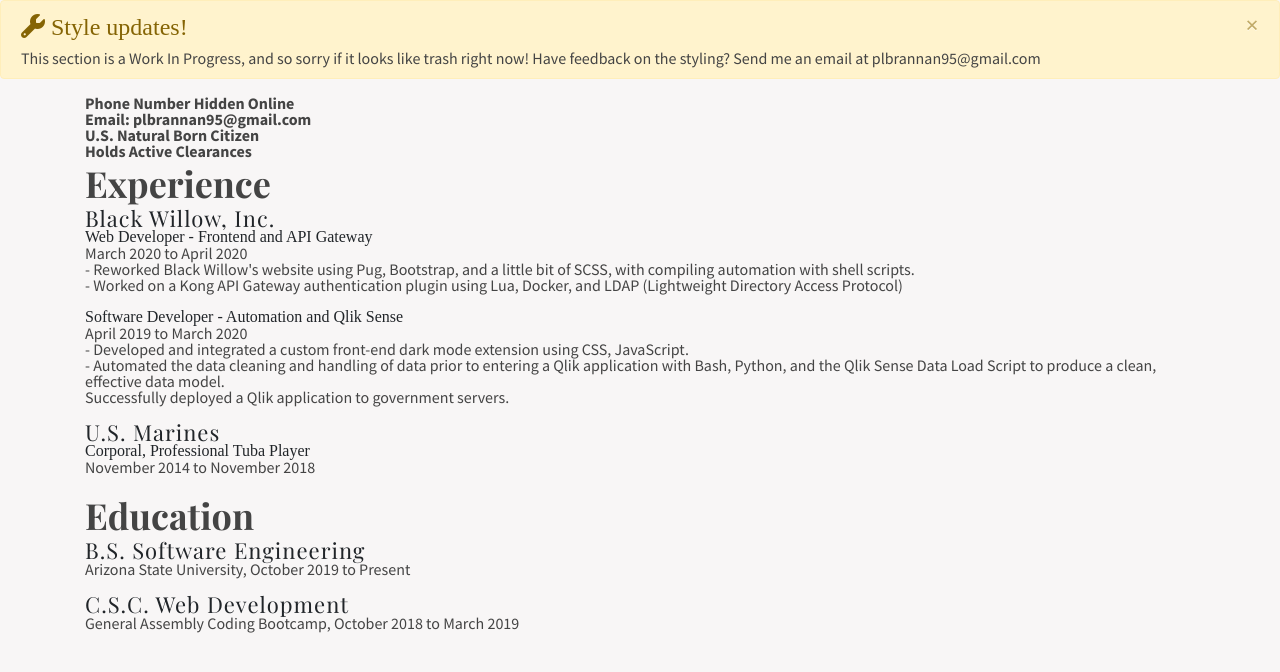
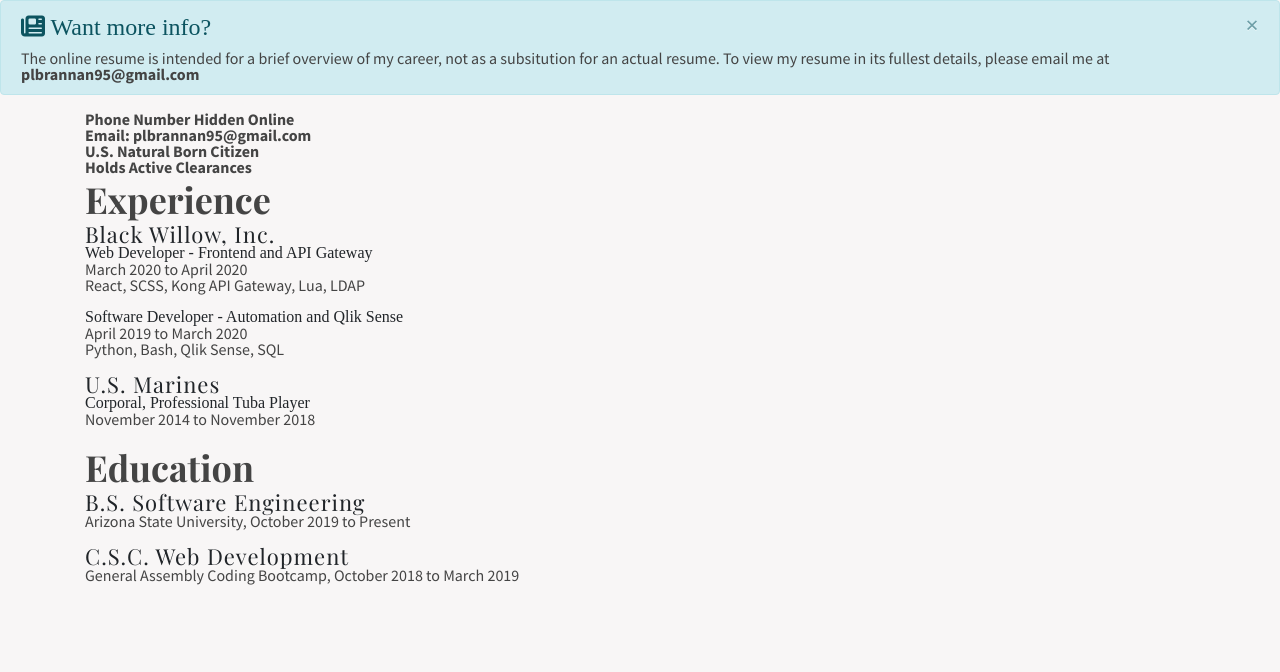
Before and after one commit to bananabrann/bananabrann.com, a React (Create React App) app: page /resume in a window 1280 px wide. Shown: the top 672 px of the page. Built offline with nearby package versions, Linux system fonts and the light colour scheme; a web font is replaced by a local one.

Commit message:
Trim resume

```diff
--- a/src/Components/Resume/Resume.js
+++ b/src/Components/Resume/Resume.js
@@ -23,17 +23,18 @@
         if (this.state.displayAlert) {
             alert = (
                 <Alert
-                    variant="warning"
+                    variant="info"
                     onClose={() => this.setState({ displayAlert: false })}
                     dismissible
                 >
                     <Alert.Heading>
-                        <i class="fas fa-wrench"></i> Style updates!
+                        <i class="fas fa-newspaper"></i> Want more info?
                     </Alert.Heading>
                     <p>
-                        This section is a Work In Progress, and so sorry
-                        if it looks like trash right now! Have feedback
-                        on the styling? Send me an email at plbrannan95@gmail.com
+                        The online resume is intended for a brief overview
+                        of my career, not as a subsitution for an actual
+                        resume. To view my resume in its fullest details,
+                        please email me at <b>plbrannan95@gmail.com</b>
                     </p>
                 </Alert>
             );
@@ -53,45 +54,18 @@
                     </Row>
                     <Row>
                         <Col>
+                            {/* SECTION */}
                             <h3>Experience</h3>
                             <h4>Black Willow, Inc.</h4>
                             {/* TODO: Make an h5 */}
                             <h5>Web Developer - Frontend and API Gateway</h5>
                             <p>March 2020 to April 2020</p>
-                            <ul>
-                                <li><p>
-                                    - Reworked Black Willow's website using Pug,
-                                    Bootstrap, and a little bit of SCSS, with
-                                    compiling automation with shell scripts.
-                                </p></li>
-                                <li><p>
-                                    - Worked on a Kong API Gateway authentication
-                                    plugin using Lua, Docker, and LDAP (Lightweight
-                                    Directory Access Protocol)
-                                </p></li>
-                            </ul>
-
+                            <p>React, SCSS, Kong API Gateway, Lua, LDAP</p>
                             <br />
 
                             <h5>Software Developer - Automation and Qlik Sense</h5>
                             <p>April 2019 to March 2020</p>
-                            <ul>
-                                <li><p>
-                                    - Developed and integrated a custom front-end
-                                    dark mode extension using CSS, JavaScript.
-                                </p></li>
-                                <li><p>
-                                    - Automated the data cleaning and handling of
-                                    data prior to entering a Qlik application
-                                    with Bash, Python, and the Qlik Sense Data
-                                    Load Script to produce a clean, effective data
-                                    model.
-                                </p></li>
-                                <li><p>
-                                    Successfully deployed a Qlik application to
-                                    government servers.
-                                </p></li>
-                            </ul>
+                            <p>Python, Bash, Qlik Sense, SQL</p>
 
                             <br />
 
@@ -101,6 +75,18 @@
 
                             <br />
 
+                            {/* SECTION */}
+{/*
+                            <h3>Certification</h3>
+                            <h4>AWS Cloud Practitioner</h4>
+                            <p>Cert #333333333</p>
+                            <br />
+                            <h4>Security+</h4>
+                            <p>Cert #444-FFF</p>
+
+                            <br /> */}
+
+                            {/* SECTION */}
                             <h3>Education</h3>
                             <h4>B.S. Software Engineering</h4>
                             <p>Arizona State University, October 2019 to Present</p>
```
